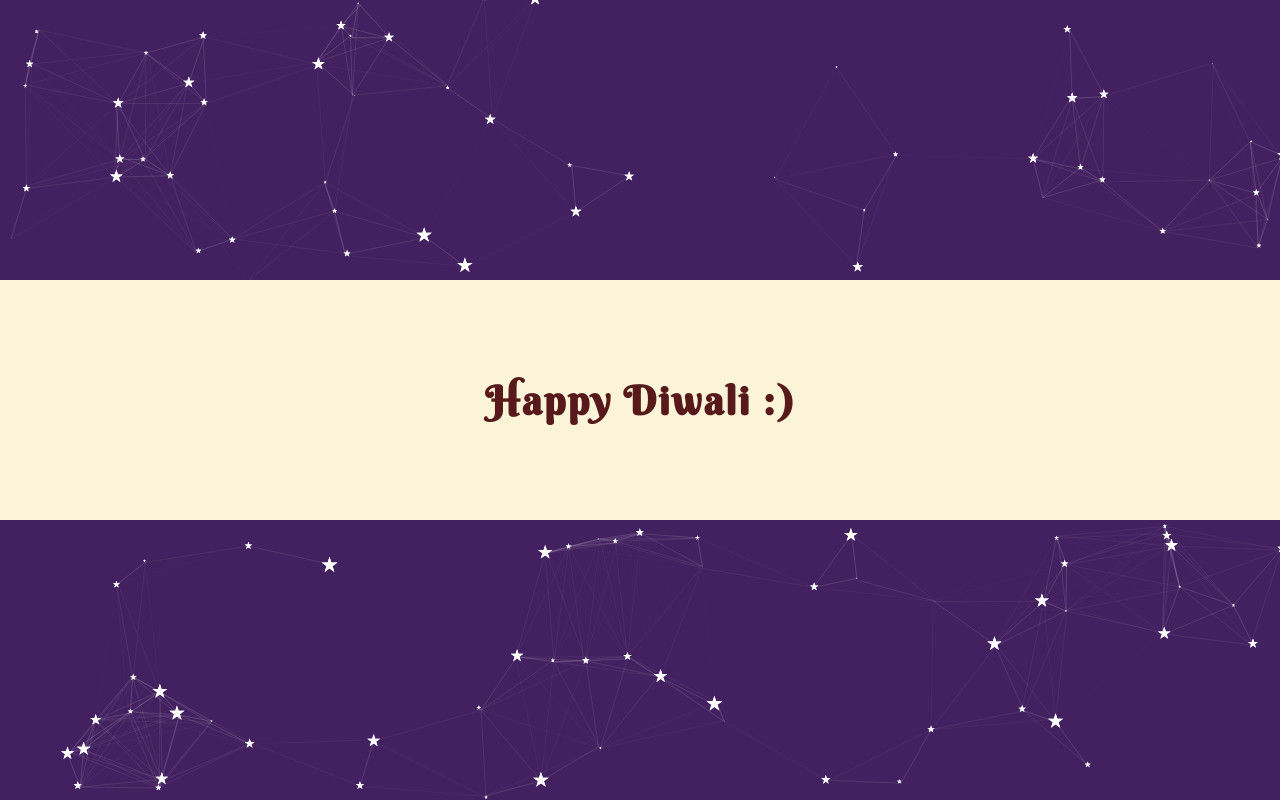
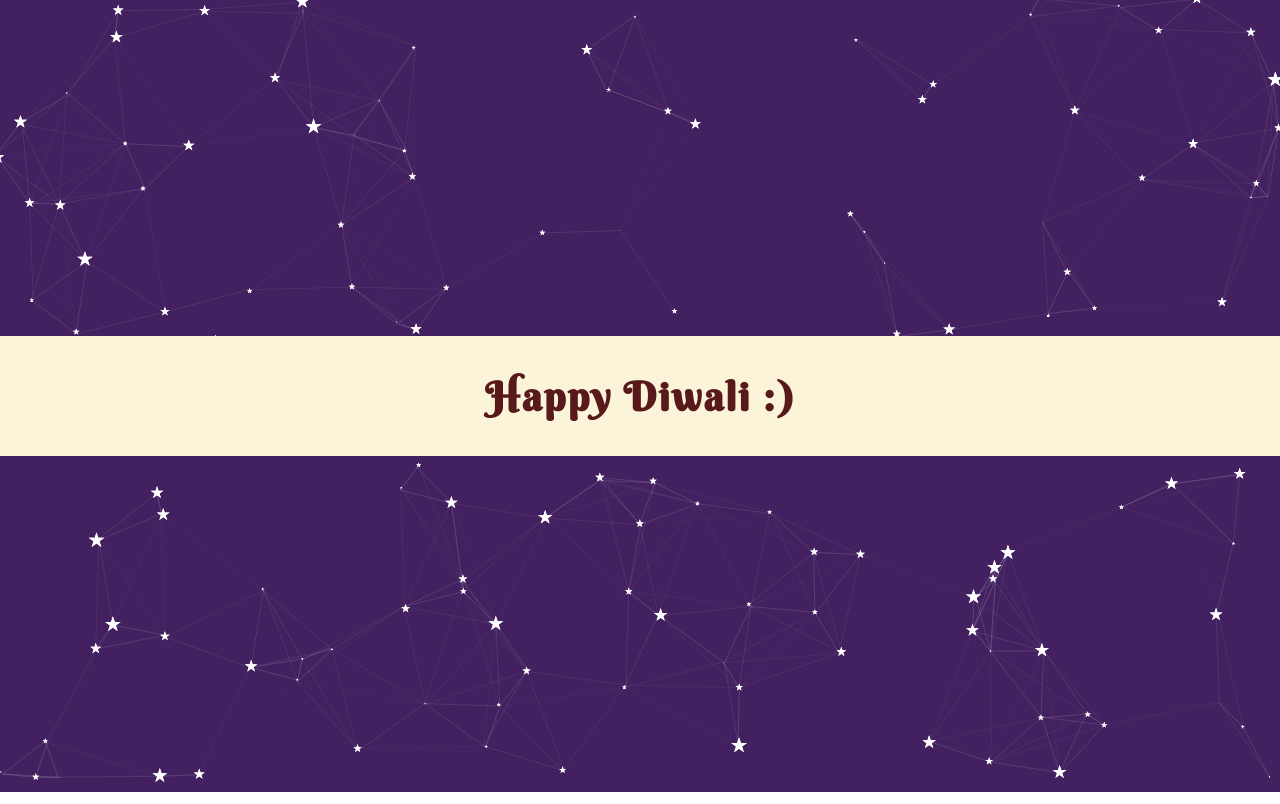
Before and after one commit to TechnoWormie/happy-diwali, a plain HTML site: page index.html in a window 1280 px wide. Drawn offline with nearby package versions, Linux system fonts and the light colour scheme.

Commit message:
second-commit
second-commit

```diff
--- a/index.html
+++ b/index.html
@@ -25,7 +25,7 @@
             var typed = new Typed('#wishes', {
             strings: ["Happy Diwali :)"],
             typeSpeed: 50,
-            loop: false,
+            loop: true,
             showCursor: false
             });
        </script>
--- a/style.css
+++ b/style.css
@@ -7,14 +7,14 @@
 #particles {
 
 
-    height:35vh;
+    height: 42vh;
     width: 100vw;
     background: #432160;
 }
 
 #wishes {
 
-    height: 30vh;
+    height: 15vh;
     width: 100vw;
     text-align: center;
     display: -webkit-box;
@@ -36,7 +36,7 @@
 
 #particles1 {
 
-    height: 35vh;
+    height: 42vh;
     width: 100vw;
     background: #432160;
 
```
